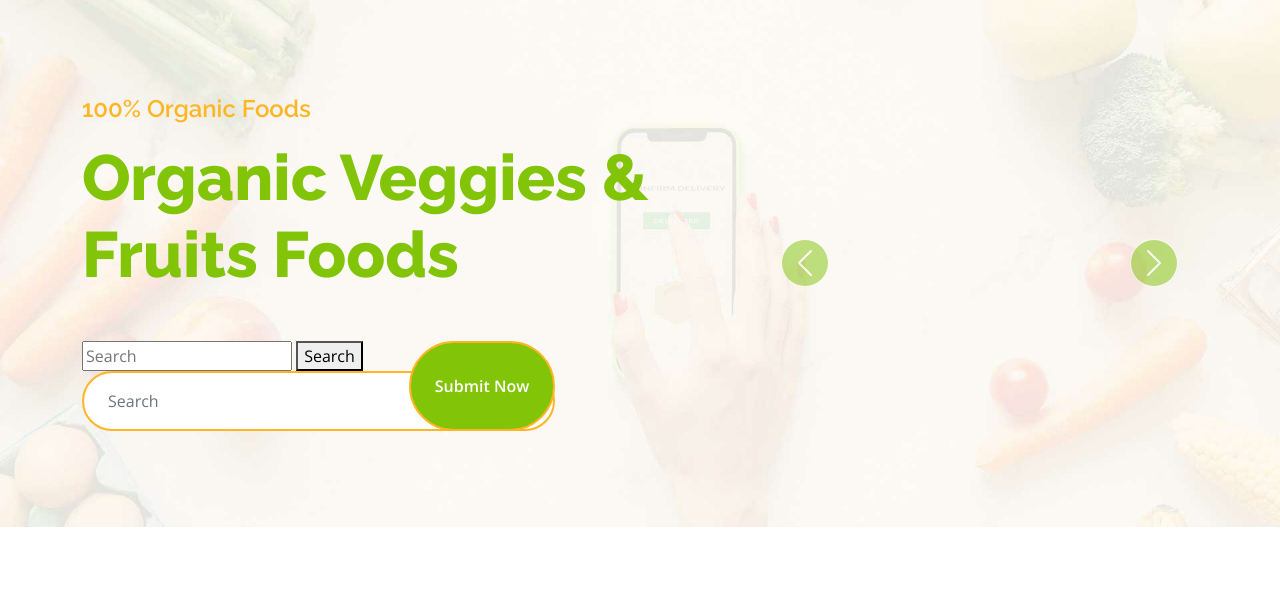
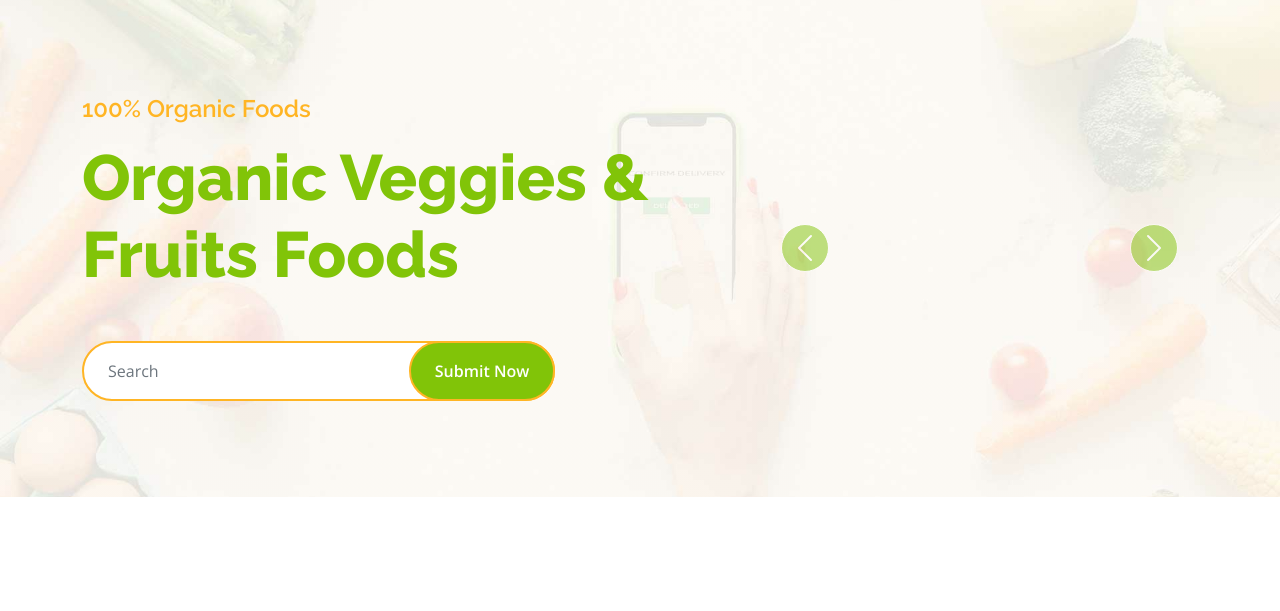
Before and after one commit to Nurlan9409/exam, a Django app: page / in a window 1280 px wide. Shown: the part 153-764 px from the top of the page. Run offline with Django 5.2, Linux system fonts and the light colour scheme; data that the repository does not hold is empty; some libraries are stand-ins or nearby versions.

Commit message:
change htmls files

```diff
--- a/templates/main/index.html
+++ b/templates/main/index.html
@@ -11,11 +11,6 @@
                         <h4 class="mb-3 text-secondary">100% Organic Foods</h4>
                         <h1 class="mb-5 display-3 text-primary">Organic Veggies & Fruits Foods</h1>
                         <div class="position-relative mx-auto">
-                        <form>
-                            {% csrf_token %}
-                            <input type="search" value="{{search}}" name="search" placeholder="Search">
-                            <button type="submit">Search</button>
-                        </form>
                         {% for products in product %}
                             <div class="card" style="width: 18rem;">
                               <img src="{{products.image.url}}" class="card-img-top" alt="...">
@@ -23,6 +18,8 @@
                                 <h5 class="card-title">{{products.title}}</h5>
                                 <p class="card-text">{{product.description}}</p>
                                   <p>
+                              </div>
+                            </div>
 
                           {% endfor %}
 
```
